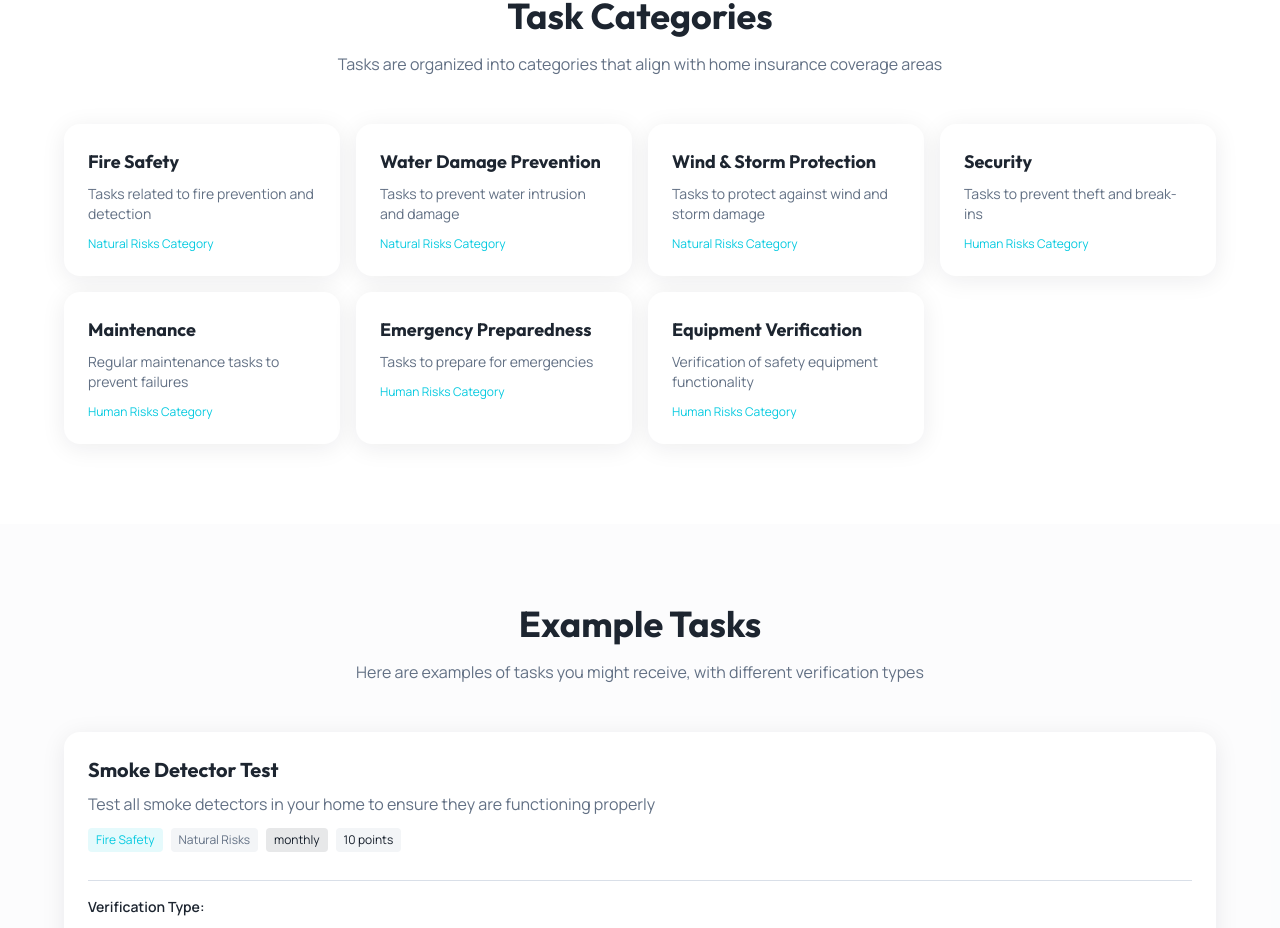
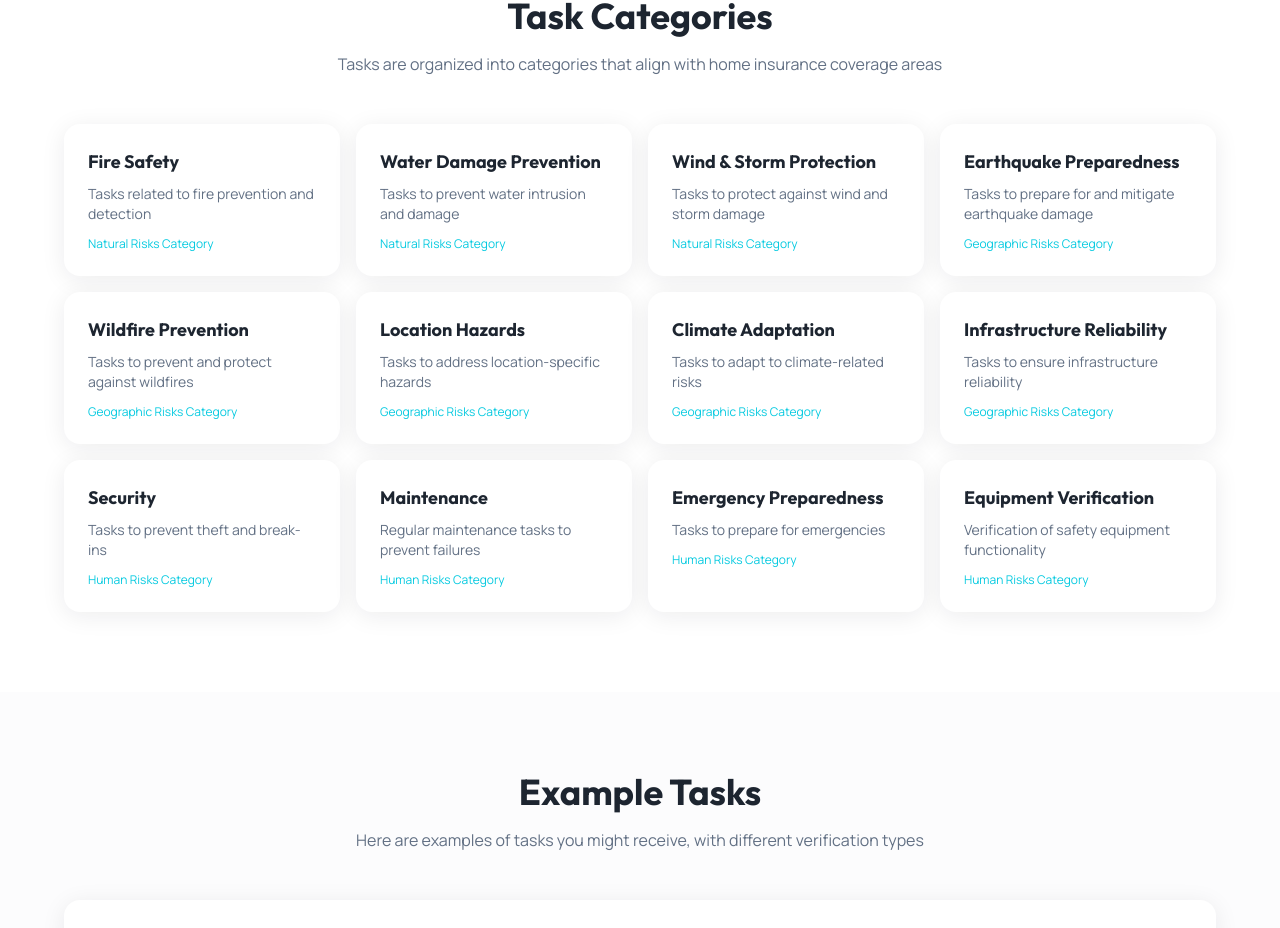
Before and after one commit to shashank-padala/insurus, a Next.js app: page /how-it-works in a window 1280 px wide. Shown: the part 2105-3033 px from the top of the page. Built offline with nearby package versions, Linux system fonts and the light colour scheme.

Commit message:
fixed build error

```diff
--- a/src/constants/task-strategy.ts
+++ b/src/constants/task-strategy.ts
@@ -431,6 +431,31 @@ export const TASK_CATEGORY_INFO = {
     riskCategory: RiskCategory.NATURAL_RISKS,
     description: "Tasks to protect against wind and storm damage"
   },
+  [TaskCategory.EARTHQUAKE_PREPAREDNESS]: {
+    name: "Earthquake Preparedness",
+    riskCategory: RiskCategory.GEOGRAPHIC_RISKS,
+    description: "Tasks to prepare for and mitigate earthquake damage"
+  },
+  [TaskCategory.WILDFIRE_PREVENTION]: {
+    name: "Wildfire Prevention",
+    riskCategory: RiskCategory.GEOGRAPHIC_RISKS,
+    description: "Tasks to prevent and protect against wildfires"
+  },
+  [TaskCategory.LOCATION_HAZARDS]: {
+    name: "Location Hazards",
+    riskCategory: RiskCategory.GEOGRAPHIC_RISKS,
+    description: "Tasks to address location-specific hazards"
+  },
+  [TaskCategory.CLIMATE_ADAPTATION]: {
+    name: "Climate Adaptation",
+    riskCategory: RiskCategory.GEOGRAPHIC_RISKS,
+    description: "Tasks to adapt to climate-related risks"
+  },
+  [TaskCategory.INFRASTRUCTURE_RELIABILITY]: {
+    name: "Infrastructure Reliability",
+    riskCategory: RiskCategory.GEOGRAPHIC_RISKS,
+    description: "Tasks to ensure infrastructure reliability"
+  },
   [TaskCategory.SECURITY]: {
     name: "Security",
     riskCategory: RiskCategory.HUMAN_RISKS,
```
